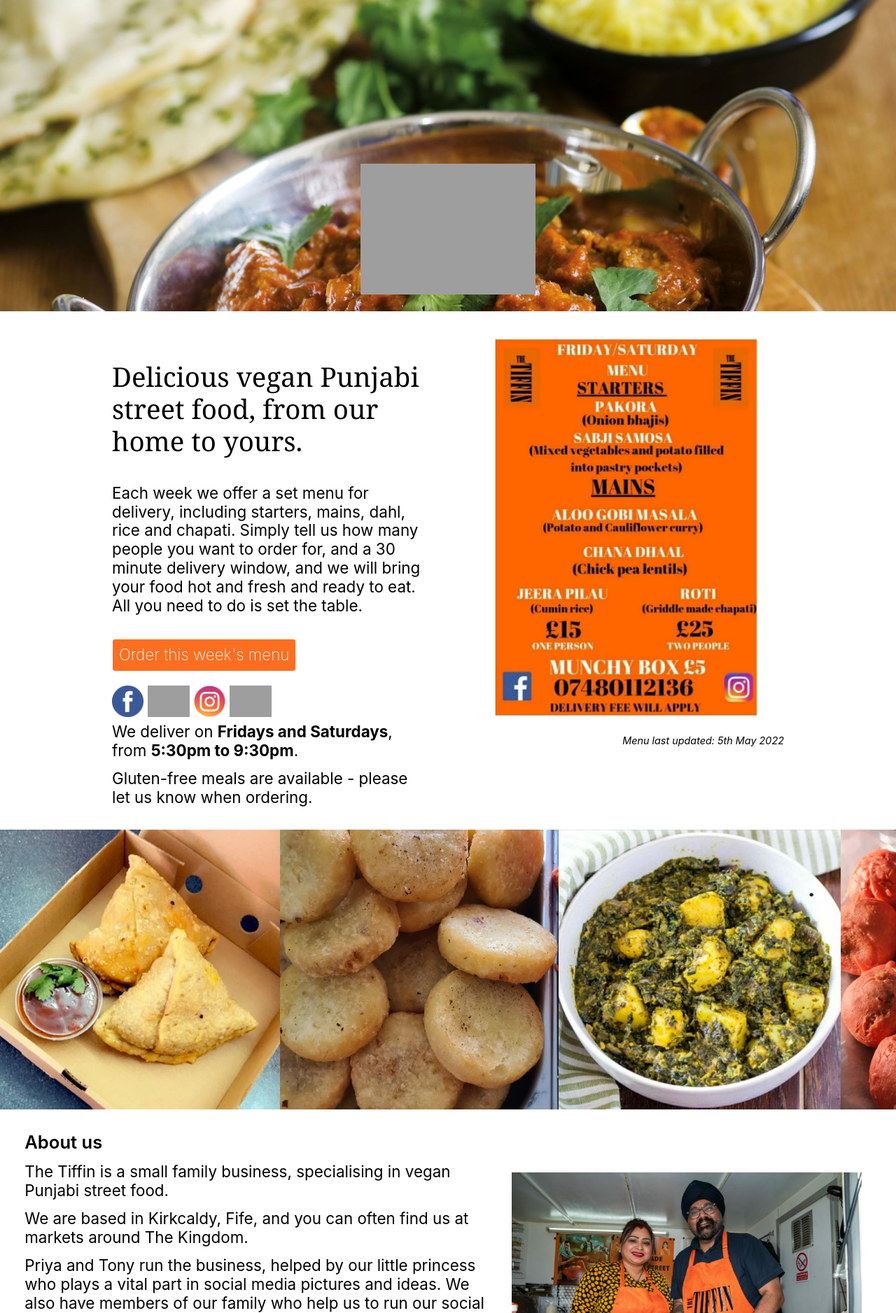
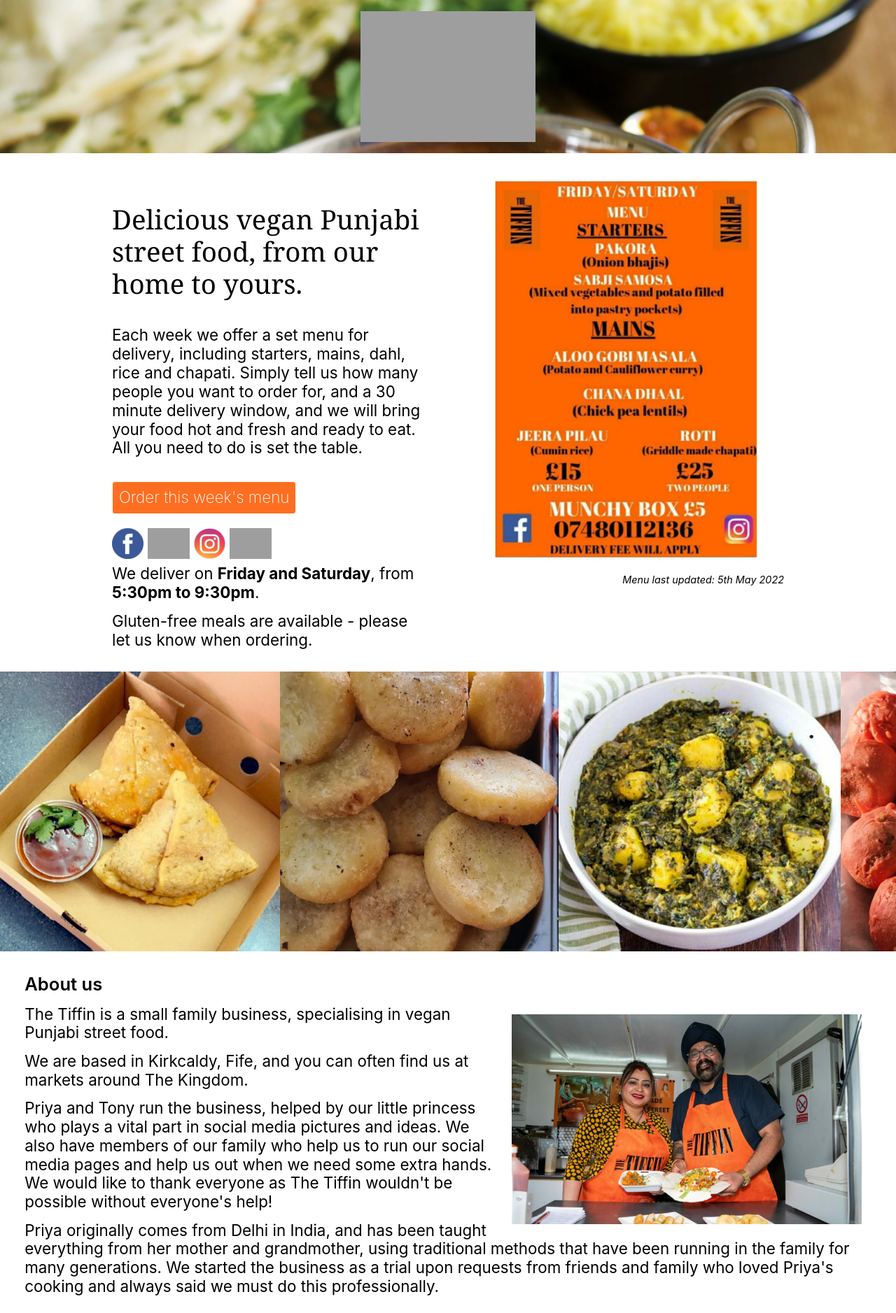
Before and after one commit to rhiaro/thetiffinuk, a PHP site: page /index.php in a window 1280 px wide. Shown: the top 1877 px of the page at 70% size. Run offline with PHP 8.4, Linux system fonts and the light colour scheme; grey boxes are pictures that could not be loaded.

Commit message:
read delivery days from a csv file

```diff
--- /dev/null
+++ b/days.csv
@@ -0,0 +1 @@
+Friday,Saturday
--- a/getimages.php
+++ b/getimages.php
@@ -1,11 +1,11 @@
 <?php
 
 function get_images($dir, $one=False, $admin=False){
-    $imgdir = 'img/'.$dir;
+    $imgdir = "img/".$dir;
     if($admin){
-        $imgdir = '../img/'.$dir;
+        $imgdir = "../img/".$dir;
     }
-    $files = glob($imgdir.'/*.{jpg,jpeg,png}', GLOB_BRACE);
+    $files = glob($imgdir."/*.{jpg,jpeg,png}", GLOB_BRACE);
     if($files){
         if($one){
             rsort($files, SORT_STRING);
@@ -28,4 +28,30 @@ function date_from_filename($filename, $format=null){
     return $date->format($format);
 }
 
+function get_days(){
+    $handle = fopen("days.csv", "r");
+    while (($data = fgetcsv($handle)) !== FALSE) {
+        return $data;
+    }
+}
+
+function get_delivery_string(){
+    $days = get_days();
+    var_dump($days);
+    if(count($days) == 0){
+        return "Unfortunately we are <strong>not delivering</strong> this week.";
+    }elseif(count($days) == 1){
+        $msg = "We are delivering on <strong>".$days[0]." only</strong> this week";
+    }elseif(count($days) == 2){
+        $msg = "We deliver on <strong>".implode(" and ", $days)."</strong>";
+    }elseif(count($days) > 2){
+        $last = array_pop($days);
+        $on = implode(", ", $days);
+        $msg = "We deliver on <strong>".$on." and ".$last."</strong>";
+    }
+
+    $msg .= ", from <strong>5:30pm to 9:30pm</strong>.";
+    return $msg;
+}
+
 ?>
--- a/index.php
+++ b/index.php
@@ -3,6 +3,7 @@ require_once('getimages.php');
 $latest_menu = get_images('menus', true);
 $menu_date = date_from_filename($latest_menu);
 $gallery = get_images('gallery');
+$delivery = get_delivery_string();
 ?>
 <!DOCTYPE html>
 <html>
@@ -49,7 +50,11 @@ All you need to do is set the table.
 </span>
       </p>
       <p>
-We deliver on <strong>Fridays and Saturdays</strong>, from <strong>5:30pm to 9:30pm</strong>.
+<?if($delivery):?>
+  <?=$delivery?>
+<?else:?>
+  We deliver on <strong>Fridays and Saturdays</strong>, from <strong>5:30pm to 9:30pm</strong>.
+<?endif?>
       </p>
       <p>
 Gluten-free meals are available - please let us know when ordering.
```
